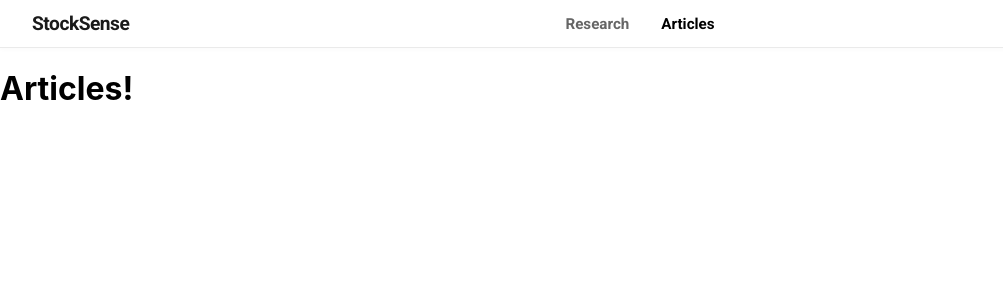
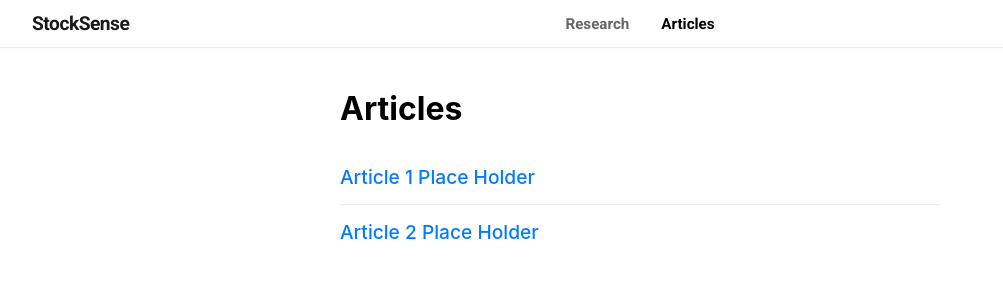
Before and after one commit to damonchase/market-research-agent, a React (Create React App) app in the folder client/: page /articles in a window 1280 px wide. Shown: the top 300 px of the page, without its empty margins (0-1003 px from the left). Built offline with nearby package versions, Linux system fonts and the light colour scheme.

Commit message:
Implement the articles page with placeholders

```diff
--- a/client/public/index.html
+++ b/client/public/index.html
@@ -24,7 +24,7 @@
       work correctly both with client-side routing and a non-root public URL.
       Learn how to configure a non-root public URL by running `npm run build`.
     -->
-    <title>React App</title>
+    <title>StockSense</title>
   </head>
   <body>
     <noscript>You need to enable JavaScript to run this app.</noscript>
--- a/client/src/pages/Articles.js
+++ b/client/src/pages/Articles.js
@@ -1,9 +1,26 @@
-import '@fontsource/roboto/700.css';
+import React from 'react';
+import "./../styles/Articles.css"
 
 function Articles() {
+  const articles = [
+    { id: 1, title: "Article 1 Place Holder", url: "/" },
+    { id: 2, title: "Article 2 Place Holder", url: "/"}
+  ];
+
   return (
-        <h1>Articles!</h1>
-    );
+    <div className="main-container" style={{ padding: '20px', maxWidth: "600px", margin: '0 auto' }}>
+      <h1>Articles</h1>
+      <div className="article-list">
+        {articles.map((article) => (
+          <div key={article.id} className="article-row">
+            <a href={article.url} className="article-link">
+              {article.title}
+            </a>
+          </div>
+        ))}
+      </div>
+    </div>
+  );
 }
 
 export default Articles;
--- /dev/null
+++ b/client/src/styles/Articles.css
@@ -0,0 +1,20 @@
+.article-row {
+  padding: 15px 0; /* Adds space above and below the text */
+  border-bottom: 1px solid #eaeaea; /* The "slight" horizontal line */
+}
+
+/* Optional: Remove the line from the very last item */
+.article-row:last-child {
+  border-bottom: none;
+}
+
+.article-link {
+  text-decoration: none;
+  color: #007bff;
+  font-size: 1.2rem;
+  font-weight: 500;
+}
+
+.article-link:hover {
+  text-decoration: underline;
+}
```
